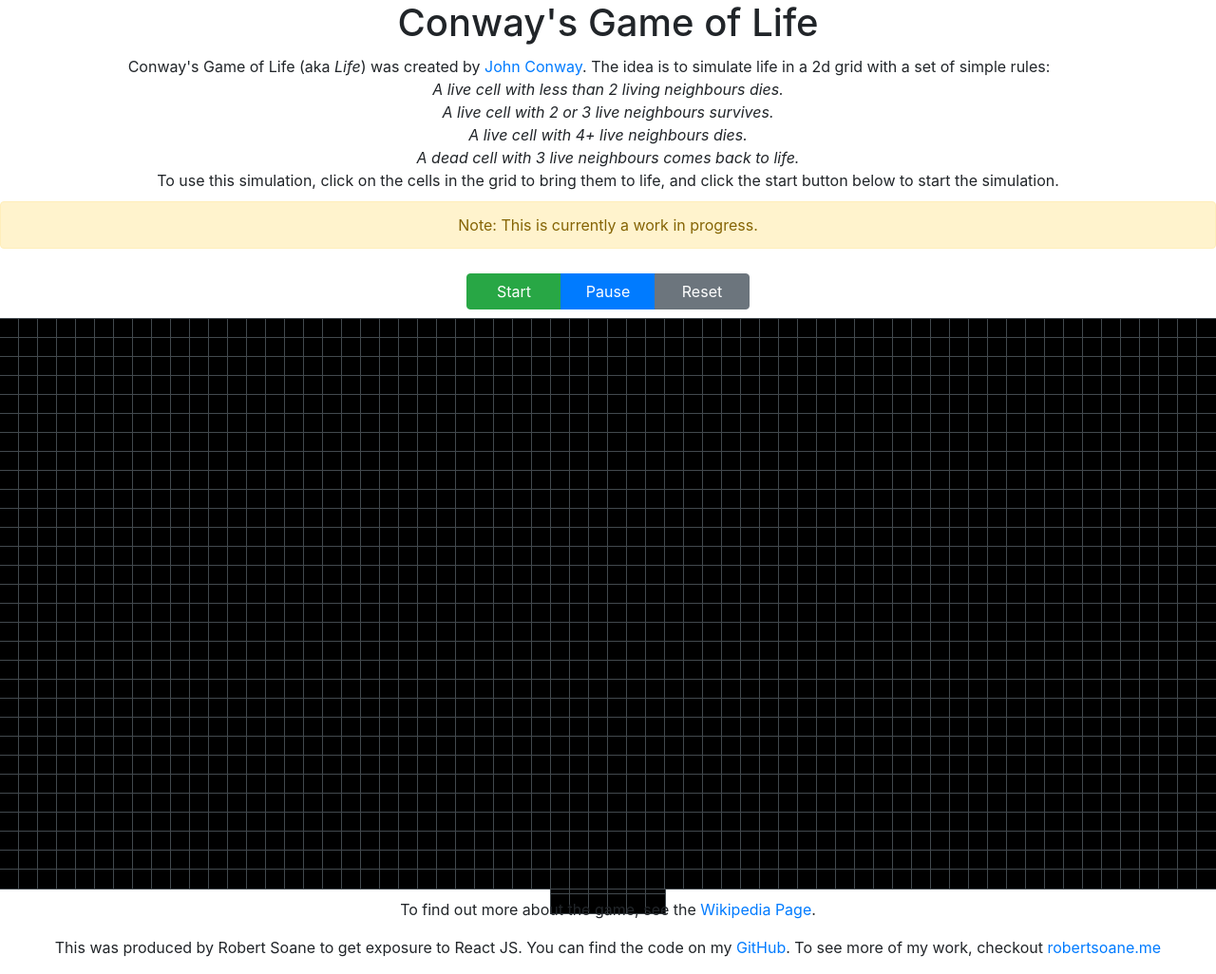
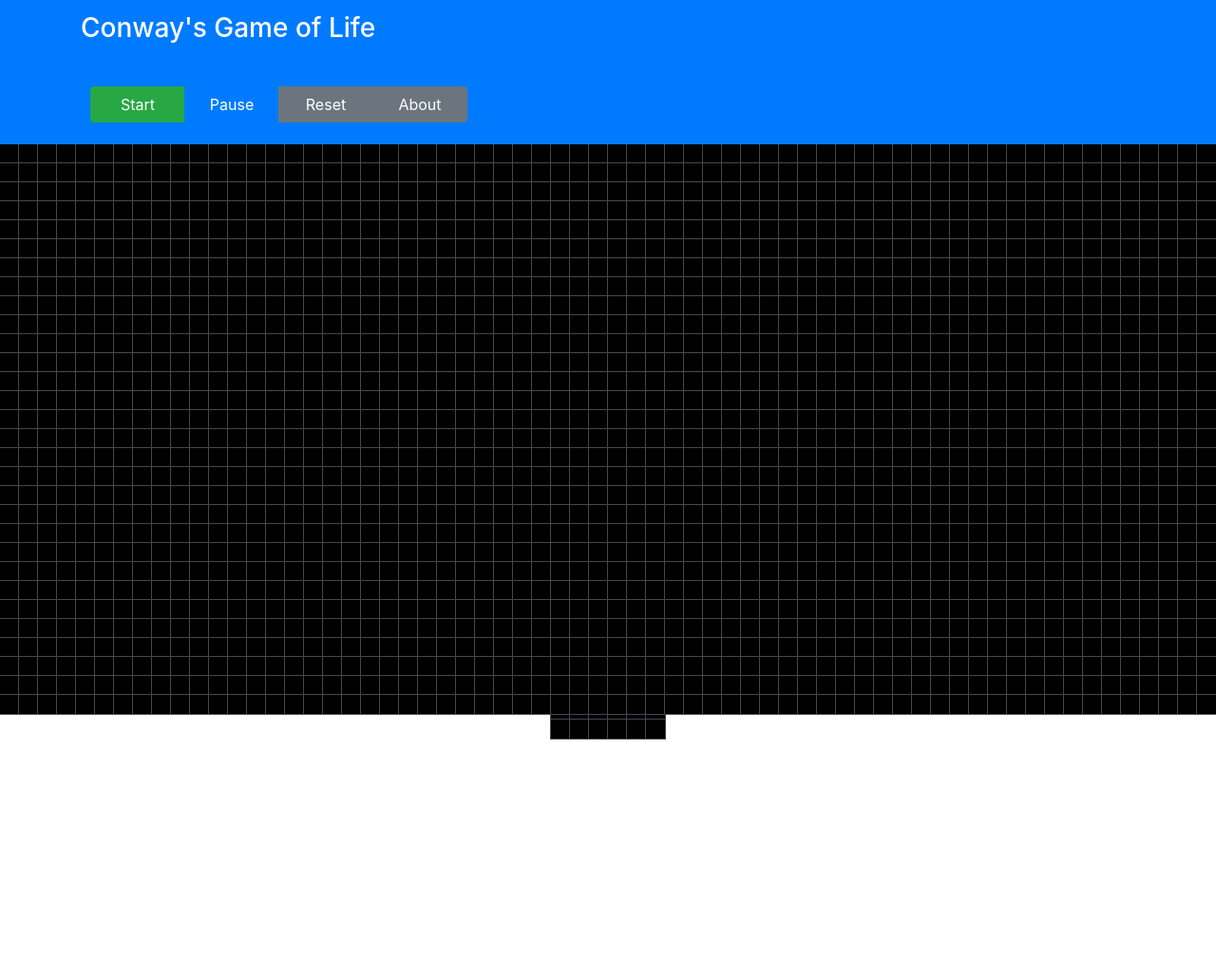
Before and after one commit to robertpsoane/game-of-life, a React (Create React App) app: page / in a window 1280 px wide. Shown: the whole page at 95% size. After the commit the page ends 800 px from the top, so only its background shows below. Built offline with nearby package versions, Linux system fonts and the light colour scheme.

Commit message:
Shifted to navbar design

```diff
--- /dev/null
+++ b/src/components/controls/about.jsx
@@ -0,0 +1,70 @@
+import React, { Component } from "react";
+import Modal from "react-bootstrap/Modal";
+import "bootstrap/dist/css/bootstrap.min.css";
+
+class About extends Component {
+  state = {};
+  render() {
+    const show = this.props.show;
+    const hide = this.props.hide;
+    return (
+      <Modal show={show} onHide={hide}>
+        <Modal.Header>
+          <Modal.Title>About</Modal.Title>
+        </Modal.Header>
+        <Modal.Body>
+          <p class="mini-margin">
+            Conway's Game of Life (aka <em>Life</em>) was created by{" "}
+            <a href="https://en.wikipedia.org/wiki/John_Horton_Conway">
+              {" "}
+              John Conway
+            </a>
+            . The idea is to simulate life in a 2d grid with a set of simple
+            rules:
+            <ol>
+              <li>A live cell with less than 2 living neighbours dies.</li>
+              <li>A live cell with 2 or 3 live neighbours survives.</li>
+              <li>A live cell with 4+ live neighbours dies.</li>
+              <li>A dead cell with 3 live neighbours comes back to life. </li>
+            </ol>
+            <hr />
+            To use this simulation, click on the cells in the grid to bring them
+            to life, and click the start button below to start the simulation.
+          </p>
+          <div class="alert alert-warning" role="alert">
+            Note: This is currently a work in progress.
+          </div>
+          <div class="mini-margin">
+            <hr />
+            <p>
+              To find out more about the game, see the{" "}
+              <a href="https://en.wikipedia.org/wiki/Conway%27s_Game_of_Life">
+                Wikipedia Page
+              </a>
+              .
+            </p>
+            <p>
+              This was produced by Robert Soane to get exposure to React JS. You
+              can find the code on my{" "}
+              <a href="https://github.com/robertpsoane/game-of-life">GitHub</a>.
+              To see more of my work, checkout{" "}
+              <a href="https://robertsoane.me">robertsoane.me</a>.
+            </p>
+          </div>
+        </Modal.Body>
+        <Modal.Footer>
+          <button
+            type="button"
+            class="btn btn-primary"
+            style={{ width: 100 }}
+            onClick={hide}
+          >
+            Close
+          </button>
+        </Modal.Footer>
+      </Modal>
+    );
+  }
+}
+
+export default About;
--- a/src/components/controls/controls.jsx
+++ b/src/components/controls/controls.jsx
@@ -1,8 +1,17 @@
 import React, { Component } from "react";
+import About from "./about";
 
 class Controls extends Component {
   /** Set of control buttons, each are passed a function call via props */
-  state = {};
+  state = { showAbout: false };
+
+  showAbout() {
+    this.setState({ showAbout: true });
+  }
+
+  hideAbout() {
+    this.setState({ showAbout: false });
+  }
   render() {
     return (
       <div>
@@ -37,7 +46,24 @@ class Controls extends Component {
           >
             Reset
           </button>
+          <button
+            type="button"
+            class="btn btn-secondary"
+            style={{ width: 100 }}
+            onClick={() => {
+              this.showAbout();
+            }}
+          >
+            About
+          </button>
         </div>
+        {/** About modal */}
+        <About
+          show={this.state.showAbout}
+          hide={() => {
+            this.hideAbout();
+          }}
+        />
       </div>
     );
   }
--- /dev/null
+++ b/src/components/controls/header.jsx
@@ -0,0 +1,20 @@
+import React, { Component } from "react";
+
+import "bootstrap/dist/css/bootstrap.min.css";
+
+class Header extends Component {
+  /** Header renders some text about the game of life, and an alert
+   * warning currently WIP
+   */
+  state = {};
+
+  render() {
+    return (
+      <div>
+        <h3>Conway's Game of Life</h3>
+      </div>
+    );
+  }
+}
+
+export default Header;
--- /dev/null
+++ b/src/components/controls/navbar.jsx
@@ -0,0 +1,32 @@
+import React, { Component } from "react";
+import Controls from "./controls";
+import Header from "./header";
+class NavBar extends Component {
+  state = {};
+  render() {
+    return (
+      <div>
+        <nav class="navbar navbar-expand-lg navbar-dark bg-primary">
+          <div class="container-md">
+            <a class="navbar-brand" href="#">
+              <Header />
+            </a>
+          </div>
+        </nav>
+        <nav class="navbar navbar-expand-lg navbar-dark bg-primary">
+          <div class="container-md">
+            <a class="navbar-brand" href="#">
+              <Controls
+                reset={this.props.reset}
+                start={this.props.start}
+                pause={this.props.pause}
+              />
+            </a>
+          </div>
+        </nav>
+      </div>
+    );
+  }
+}
+
+export default NavBar;
--- a/src/components/gameOfLife.jsx
+++ b/src/components/gameOfLife.jsx
@@ -1,8 +1,6 @@
 import React, { Component } from "react";
 import Cell from "./cell/cell";
-import Header from "./headerfooter/header";
-import Footer from "./headerfooter/footer";
-import Controls from "./controls/controls";
+import Navbar from "./controls/navbar";
 import "./gameOfLife.css";
 
 const WIDTH = 70;
@@ -166,14 +164,14 @@ class GameOfLife extends Component {
       <div>
         {/* Adding header component with Game of Life info */}
         <header>
-          <Header />
+          <Navbar
+            reset={() => this.componentDidMount()}
+            start={() => this.startGame()}
+            pause={() => this.pauseGame()}
+          />
         </header>
         {/* Adding controls to grid board */}
-        <Controls
-          reset={() => this.componentDidMount()}
-          start={() => this.startGame()}
-          pause={() => this.pauseGame()}
-        />
+
         {/* Render grid of divs representing our board */}
         <div className="board">
           {grid.map((row, rowIdx) => {
@@ -203,8 +201,6 @@ class GameOfLife extends Component {
             );
           })}
         </div>
-        {/* Adds footer component containing other links to the page */}
-        <Footer />
       </div>
     );
   }
--- a/src/components/headerfooter/footer.jsx
+++ /dev/null
@@ -1,28 +0,0 @@
-import React, { Component } from "react";
-
-class Footer extends Component {
-  /** Footer - provides a couple of links to wikipedia and my website */
-  state = {};
-  render() {
-    return (
-      <div class="mini-margin">
-        <p>
-          To find out more about the game, see the{" "}
-          <a href="https://en.wikipedia.org/wiki/Conway%27s_Game_of_Life">
-            Wikipedia Page
-          </a>
-          .
-        </p>
-        <p>
-          This was produced by Robert Soane to get exposure to React JS. You can
-          find the code on my{" "}
-          <a href="https://github.com/robertpsoane/game-of-life">GitHub</a>. To
-          see more of my work, checkout{" "}
-          <a href="https://robertsoane.me">robertsoane.me</a>
-        </p>
-      </div>
-    );
-  }
-}
-
-export default Footer;
--- a/src/components/headerfooter/header.jsx
+++ /dev/null
@@ -1,44 +0,0 @@
-import React, { Component } from "react";
-
-class Header extends Component {
-  /** Header renders some text about the game of life, and an alert
-   * warning currently WIP
-   */
-  state = {};
-  render() {
-    return (
-      <div>
-        <header>
-          <h1>Conway's Game of Life</h1>
-        </header>
-        <p class="mini-margin">
-          Conway's Game of Life (aka <em>Life</em>) was created by{" "}
-          <a href="https://en.wikipedia.org/wiki/John_Horton_Conway">
-            {" "}
-            John Conway
-          </a>
-          . The idea is to simulate life in a 2d grid with a set of simple
-          rules:
-          <ul
-            style={{
-              display: "inline",
-              fontStyle: "italic",
-            }}
-          >
-            <li>A live cell with less than 2 living neighbours dies.</li>
-            <li>A live cell with 2 or 3 live neighbours survives.</li>
-            <li>A live cell with 4+ live neighbours dies.</li>
-            <li>A dead cell with 3 live neighbours comes back to life. </li>
-          </ul>
-          To use this simulation, click on the cells in the grid to bring them
-          to life, and click the start button below to start the simulation.
-        </p>
-        <div class="alert alert-warning" role="alert">
-          Note: This is currently a work in progress.
-        </div>
-      </div>
-    );
-  }
-}
-
-export default Header;
```
